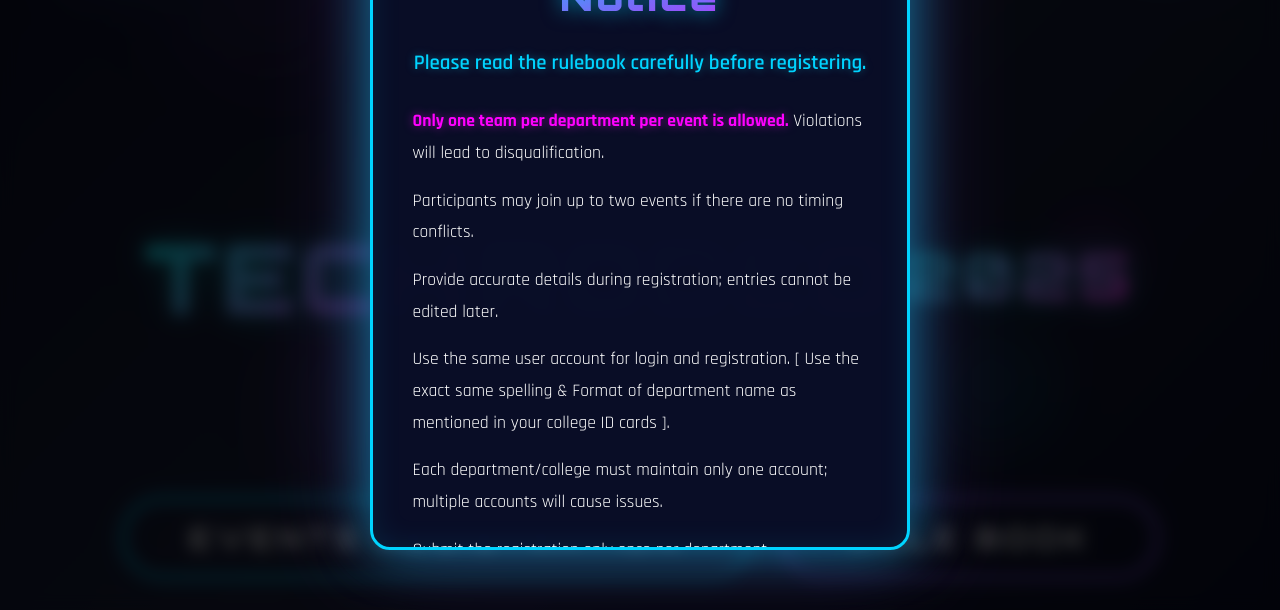
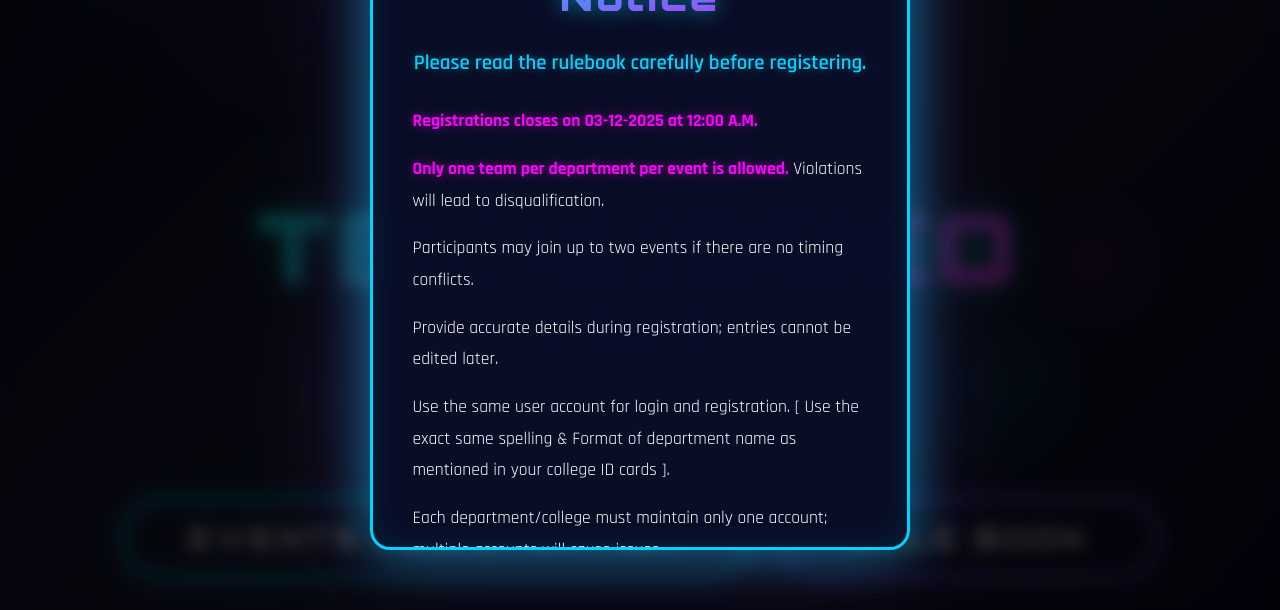
Before and after one commit to GLENN108/TECH-RODEO25, a plain HTML site: page index.html in a window 1280 px wide. Shown: the part 190-800 px from the top of the page. Drawn offline with Linux system fonts and the light colour scheme.

Commit message:
Initial commit

```diff
--- a/index.html
+++ b/index.html
@@ -18,6 +18,8 @@
                 <h2 class="warning-title">⚠️ Important Notice</h2>
                 <div class="warning-body">
                     <p class="warning-intro">Please read the rulebook carefully before registering.</p>
+
+                    <p class="warning-text"><strong>Registrations closes on 03-12-2025 at 12:00 A.M.</strong></p>
 
                     <p class="warning-text"><strong>Only one team per department per event is allowed.</strong> Violations will lead to disqualification.</p>
 
@@ -80,10 +82,9 @@
     <!-- Main Hero Section -->
     <main class="hero-section">
         <div class="hero-content">
-            <h2 class="main-title">
-                <span class="title-word">TECH</span>
-                <span class="title-word">RODEO</span>
-                <span class="title-year">2025</span>
+            <h2 class="hero-title">
+                <span class="hero-title-primary">TECHRODEO</span>
+                <span class="hero-title-subtitle">2025</span>
             </h2>
         </div>
     </main>
--- a/style.css
+++ b/style.css
@@ -350,82 +350,47 @@ body {
     box-sizing: border-box;
 }
 
-.main-title {
+.hero-title {
     font-family: 'Orbitron', sans-serif;
-    font-weight: 900;
-    font-size: clamp(1.5rem, 12vw, 6rem);
-    letter-spacing: clamp(0.05em, 0.2vw, 0.1em);
     display: flex;
+    flex-direction: column;
     justify-content: center;
     align-items: center;
-    flex-wrap: wrap;
-    gap: clamp(0.3rem, 2vw, 1rem);
-    line-height: 1.2;
+    text-align: center;
+    gap: clamp(0.35rem, 1vw, 0.75rem);
     width: 100%;
     box-sizing: border-box;
 }
 
-.title-word {
-    display: inline-block;
+.hero-title-primary {
+    font-weight: 900;
+    font-size: clamp(1.8rem, 8.5vw, 5rem);
+    letter-spacing: clamp(0.08em, 0.3vw, 0.15em);
+    line-height: 1;
     background: var(--gradient-neon);
     -webkit-background-clip: text;
     -webkit-text-fill-color: transparent;
     background-clip: text;
-    text-shadow: 0 0 30px rgba(0, 212, 255, 0.5);
+    text-shadow: 0 0 35px rgba(0, 212, 255, 0.55);
     animation: letterGlow 3s ease-in-out infinite;
-    position: relative;
-    white-space: nowrap;
-    word-break: keep-all;
-}
-
-.title-word:nth-child(1) {
-    animation-delay: 0s;
-}
-
-.title-word:nth-child(2) {
-    animation-delay: 0.3s;
-}
-
-.title-year {
-    display: inline-block;
+}
+
+.hero-title-subtitle {
+    font-weight: 700;
+    font-size: clamp(1.25rem, 8vw, 3.25rem);
+    letter-spacing: clamp(0.1em, 0.4vw, 0.2em);
+    line-height: 1;
     background: var(--gradient-neon);
     -webkit-background-clip: text;
     -webkit-text-fill-color: transparent;
     background-clip: text;
-    text-shadow: 0 0 30px rgba(0, 212, 255, 0.5);
+    text-shadow: 0 0 25px rgba(0, 212, 255, 0.4);
     animation: letterGlow 3s ease-in-out infinite;
-    animation-delay: 0.6s;
-    position: relative;
-    font-size: clamp(1rem, 8vw, 4rem);
-    white-space: nowrap;
-    word-break: keep-all;
-}
-
-.title-letter {
-    display: inline-block;
-    background: var(--gradient-neon);
-    -webkit-background-clip: text;
-    -webkit-text-fill-color: transparent;
-    background-clip: text;
-    text-shadow: 0 0 30px rgba(0, 212, 255, 0.5);
-    animation: letterGlow 3s ease-in-out infinite;
-    position: relative;
-}
-
-.title-letter:nth-child(1) { animation-delay: 0s; }
-.title-letter:nth-child(2) { animation-delay: 0.1s; }
-.title-letter:nth-child(3) { animation-delay: 0.2s; }
-.title-letter:nth-child(4) { animation-delay: 0.3s; }
-.title-letter:nth-child(6) { animation-delay: 0.4s; }
-.title-letter:nth-child(7) { animation-delay: 0.5s; }
-.title-letter:nth-child(8) { animation-delay: 0.6s; }
-.title-letter:nth-child(9) { animation-delay: 0.7s; }
-.title-letter:nth-child(10) { animation-delay: 0.8s; }
-
-.title-space {
-    width: clamp(0.1em, 0.6vw, 0.3em);
-    flex-shrink: 0;
-}
+    animation-delay: 0.4s;
+}
+
+
+
 
 @keyframes letterGlow {
     0%, 100% {
@@ -593,8 +558,8 @@ img:not([src]) {
         padding: clamp(1.5rem, 4vw, 2rem);
     }
 
-    .main-title {
-        font-size: clamp(2.5rem, 8vw, 6rem);
+    .hero-title-primary {
+        font-size: clamp(2.2rem, 6vw, 4rem);
     }
 
     .register-section {
@@ -631,9 +596,12 @@ img:not([src]) {
         font-size: clamp(0.95rem, 2.5vw, 1.4rem);
     }
 
-    .main-title {
-        font-size: clamp(4rem, 8vw, 6rem);
-        gap: 0.1em;
+    .hero-title-primary {
+        font-size: clamp(3.2rem, 7vw, 5.5rem);
+    }
+
+    .hero-title {
+        gap: 0.5rem;
     }
 
     .register-btn {
@@ -656,7 +624,7 @@ img:not([src]) {
         font-size: 1.2rem;
     }
 
-    .main-title {
+    .hero-title-primary {
         font-size: clamp(5rem, 8vw, 6rem);
     }
 
@@ -737,7 +705,7 @@ img:not([src]) {
         max-width: 1400px;
     }
 
-    .main-title {
+    .hero-title-primary {
         font-size: 6rem;
     }
 
@@ -938,7 +906,7 @@ img:not([src]) {
         font-size: clamp(0.95rem, 5.5vw, 1.15rem);
     }
 
-    .main-title {
+    .hero-title-primary {
         font-size: clamp(1.6rem, 13vw, 2.2rem);
     }
 
@@ -1000,9 +968,12 @@ img:not([src]) {
         margin-top: 0.25rem;
     }
 
-    .main-title {
+    .hero-title-primary {
         font-size: clamp(1.5rem, 14vw, 2rem);
-        gap: 0.02em;
+    }
+
+    .hero-title {
+        gap: 0.35rem;
     }
 
     .register-section {
@@ -1184,13 +1155,8 @@ img:not([src]) {
         padding: 0.75rem 0.3rem;
     }
 
-    .main-title {
+    .hero-title-primary {
         font-size: clamp(1.3rem, 15vw, 1.8rem);
-        gap: 0.01em;
-    }
-
-    .title-space {
-        width: 0.1em;
     }
 
     .register-section {
```
Also changed, not shown: events/datafusion.html (+8 -7 lines).
